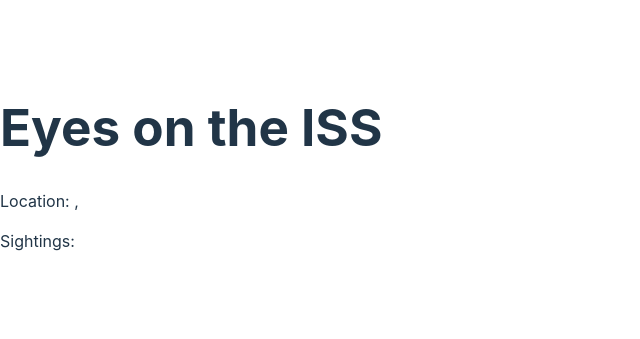
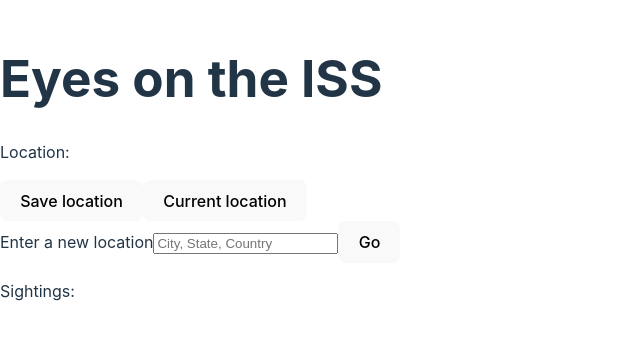
Before and after one commit to blair3003/eyes-on-the-iss, a React (Vite) app: page / in a window 1280 px wide. Shown: the part 233-572 px from the top of the page, without its empty margins (0-640 px from the left). Built offline with nearby package versions, Linux system fonts and the light colour scheme; no server answers.

Commit message:
locations

```diff
--- a/src/App.jsx
+++ b/src/App.jsx
@@ -2,12 +2,19 @@
 
 const App = () => {
 
-    const { location, sightings } = useApplicationState()
+    const { location, sightings, getNewLocation, saveLocation, getCurrentLocation } = useApplicationState()
 
     return (
         <div className="App">
             <h1>Eyes on the ISS</h1>
-            <p>Location: {JSON.stringify(location?.lat)}, {JSON.stringify(location?.lon)}</p>
+            <p>Location: {location?.name}</p>
+            <button onClick={saveLocation}>Save location</button>
+            <button onClick={getCurrentLocation}>Current location</button>
+            <form onSubmit={getNewLocation}>
+                <label htmlFor="location">Enter a new location</label>
+                <input id="location" type="text" placeholder="City, State, Country" />
+                <button>Go</button>
+            </form>
             <p>Sightings: {JSON.stringify(sightings)}</p>
 
         </div>
--- a/src/store.jsx
+++ b/src/store.jsx
@@ -17,7 +17,7 @@
 			try {
 				console.log('Fetching data from NASA')
 				const start = Date.now()
-				const end = start + 30*24*60*60*1000 // 30 days (NASA returns at most ~12 days of data)
+				const end = start + 30*24*60*60*1000 // 30 days (NASA returns at most ~16 days of data)
 				const stream = await fetch('https://sscweb.gsfc.nasa.gov/WS/sscr/2/locations', {
 					method: "POST",
 					headers: {
@@ -60,32 +60,14 @@
 		}
 	}
 
-	const initLocation = () => {
+	const initLocation = async () => {
 		const localLocation = localStorage.getItem('location')
 		if (localLocation) {
 			console.log('Getting location from local storage')
 			setLocation(JSON.parse(localLocation))
 		} else {
 			console.log("Getting location from user's device")
-			navigator.geolocation.getCurrentPosition(
-				success => {
-					const locObj = {
-						name: "Home",
-						lat: success.coords.latitude,
-						lon: success.coords.longitude
-					}
-					setLocation(locObj)
-					localStorage.setItem('location', JSON.stringify(locObj))
-				},
-				error => {
-					setLocation({
-						name: "Null Island",
-						lat: 33.9526,
-						lon: -84.5499
-					})
-					console.error(error)
-				}
-			)
+			getCurrentLocation(true)
 		}
 	}
 
@@ -100,7 +82,6 @@
 	const updateSightings = () => {
 		console.log('Updating sightings')
 		console.log(location)
-
 		const visiblePositions = positions.filter(position =>
 			position.lat < location.lat + 30 &&
 			position.lat > location.lat - 30 &&
@@ -108,7 +89,6 @@
 			(position.lon + 360) % 360 > (location.lon + 360) % 360 - 10
 		)
 		visiblePositions.sort((a,b) => Date.parse(a.time) - Date.parse(b.time))
-
 		const groupedPositions = []
 		visiblePositions.reduce((accumulator, currentPosition) => {
 			if(!accumulator.length || Date.parse(currentPosition.time) - Date.parse(accumulator[accumulator.length - 1].time) < (2*60*1000)) {
@@ -118,7 +98,6 @@
 			groupedPositions.push(accumulator)
 			return []
 		}, [])
-
 		const suitableSightings = []
 		groupedPositions.forEach(positions => {
 			if (positions.length > 2 && (positions[0].lt >= 18 || positions[0].lt < 6)) {
@@ -132,28 +111,61 @@
 				})
 			}
 		})
-
 		console.log(suitableSightings)
 		setSightings(suitableSightings)
 	}
 
-	const updateLocation = async text => {
+	const getNewLocation = async event => {
+		event.preventDefault()
+		const text = event.target.elements.location.value
 		const clean = text.trim().replaceAll(/ {1,}/g, ",")
+		if (!clean.length) return
 		const url = encodeURI(`https://api.openweathermap.org/geo/1.0/direct?q=${clean}&limit=1&appid=bbb2f467000e0e77f835621659f14509`)
 		try {
-			console.log(`Fetching location`)
+			console.log('Fetching location')
 			const stream = await fetch(url)
 			const json = await stream.json()
-			if (json) {
+			if (json[0]) {
+				console.log(json[0])
 				setLocation({
 					name: json[0].name,
 					lat: json[0].lat,
 					lon: json[0].lon
 				})
+			} else {
+				throw new Error('No location found')
 			}
 		} catch (err) {
 			console.error(err)
 		}
+	}
+
+	const saveLocation = () => {
+		if (location) {
+			console.log(`Saving location`)
+			localStorage.setItem('location', JSON.stringify(location))
+		}
+	}
+
+	const getCurrentLocation = () => {
+		navigator.geolocation.getCurrentPosition(
+			success => {
+				const locObj = {
+					name: "Home",
+					lat: success.coords.latitude,
+					lon: success.coords.longitude
+				}
+				setLocation(locObj)
+			},
+			error => {
+				setLocation({
+					name: "Null Island",
+					lat: 0,
+					lon: 0
+				})
+				console.error(error)
+			}
+		)
 	}
 
 	useEffect(() => {
@@ -174,6 +186,8 @@
 	return {
 		location,
 		sightings,
-		updateLocation
+		getNewLocation,
+		saveLocation,
+		getCurrentLocation
 	}
 }
```
